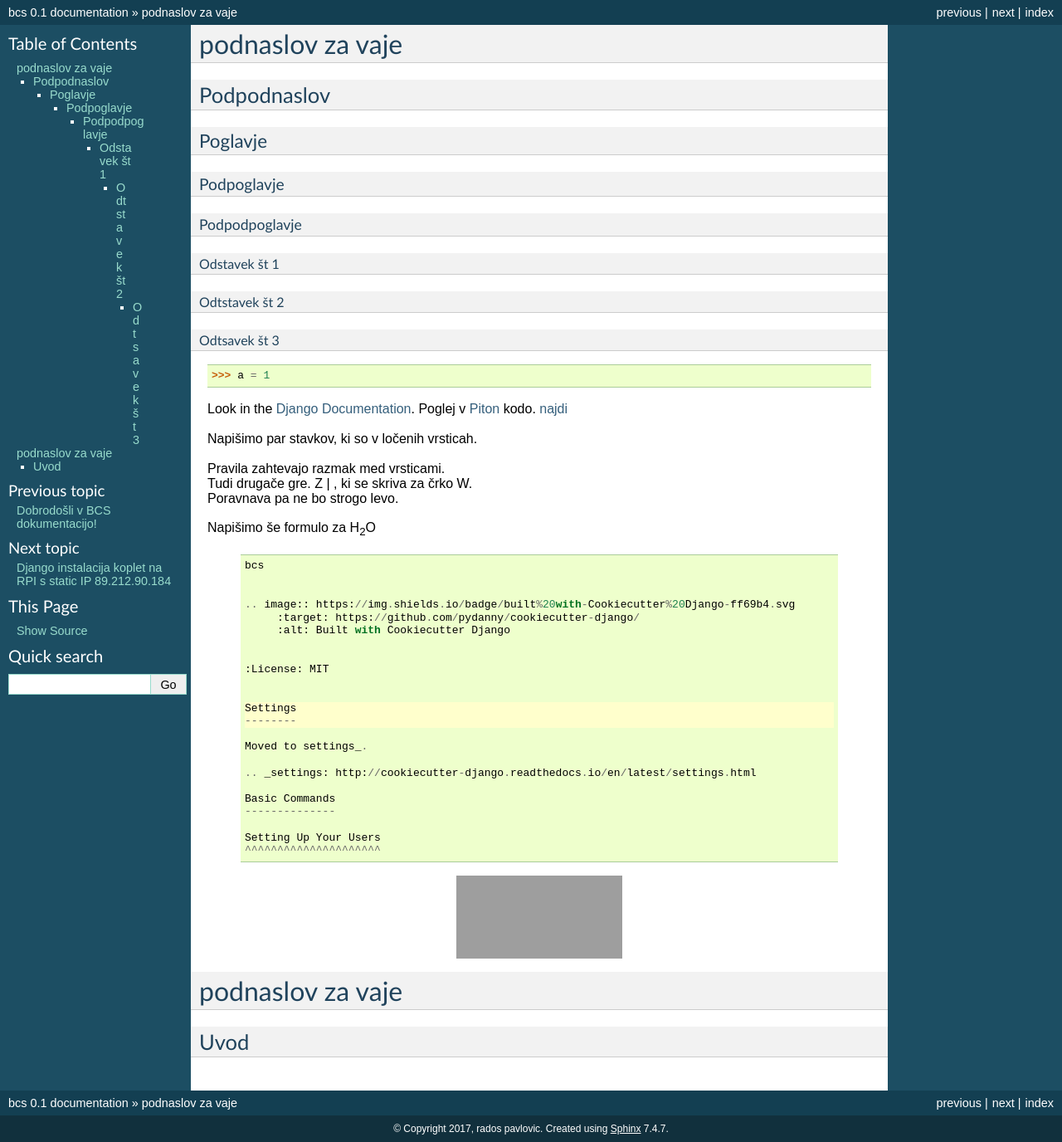
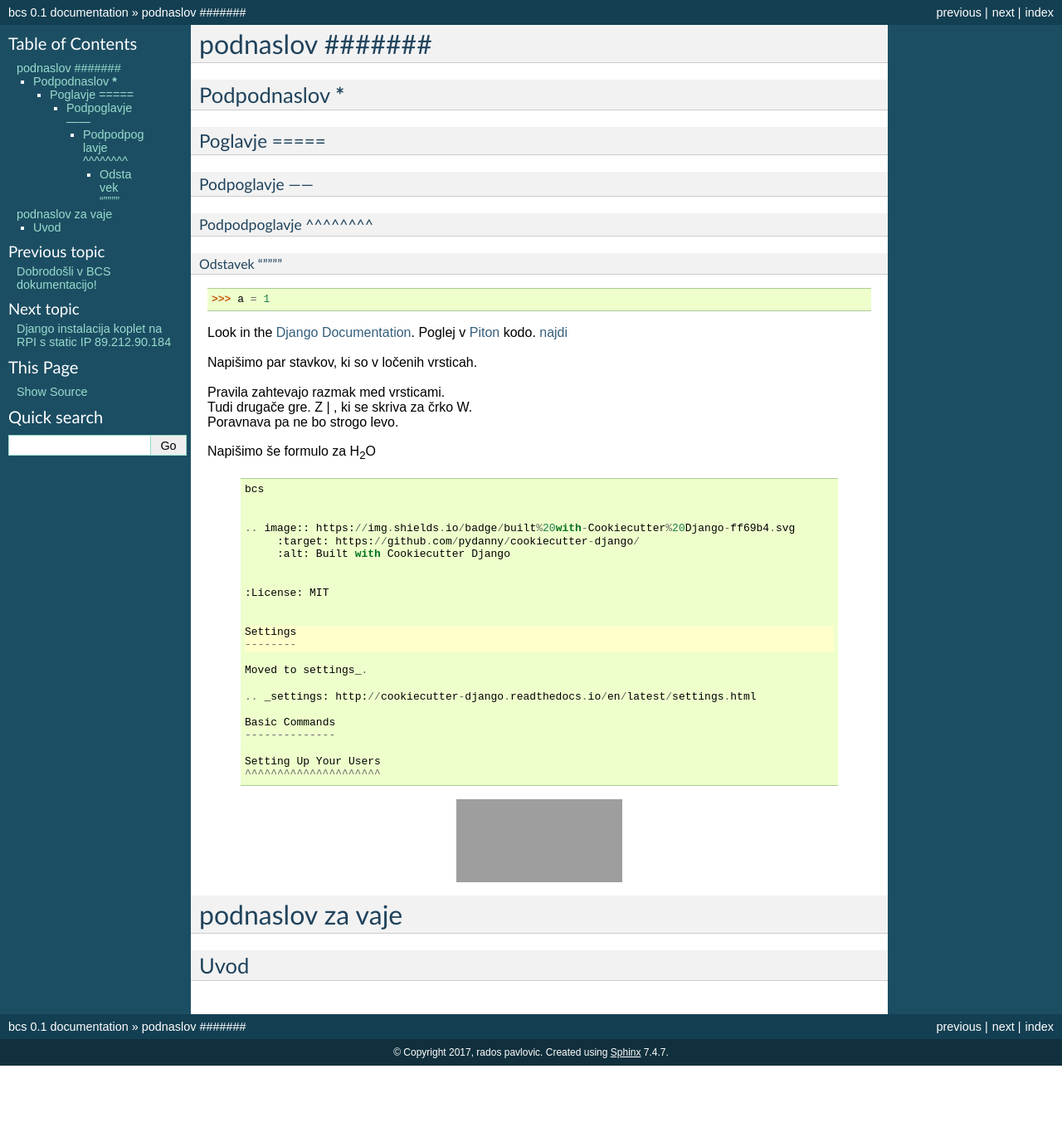
Before and after one commit to pavlovicr/bcs-staro, a Sphinx documentation site: the page built from docs/vaje.rst, in a window 1280 px wide. Shown: the whole page at 83% size. Built offline with Sphinx 7.4.7, drawn with Linux system fonts in a browser that asks for light colours; pages that are not in the unit, such as notebooks, are missing from menus; after the commit the page ends 1284 px from its top, so only the background shows below that; grey boxes are pictures that could not be loaded.

Commit message:
posodobitev nepomembna

```diff
--- a/docs/vaje.rst
+++ b/docs/vaje.rst
@@ -2,29 +2,25 @@
 VAJE GLAVNI NASLOV
 ********************
 
-podnaslov za vaje
+podnaslov #######
 ############################
 
-Podpodnaslov
-*************
+Podpodnaslov *****
+*******************
 
-Poglavje
-========
+Poglavje =====
+===============
 
-Podpoglavje
--------------
+Podpoglavje ------
+-------------------
 
-Podpodpoglavje
-^^^^^^^^^^^^^^
+Podpodpoglavje ^^^^^^^^
+^^^^^^^^^^^^^^^^^^^^^^^^
 
-Odstavek št 1
-"""""""""""""
+Odstavek """""
+"""""""""""""""
 
-Odtstavek št 2
-______________
 
-Odtsavek št 3
-..............
 
 
 
```
